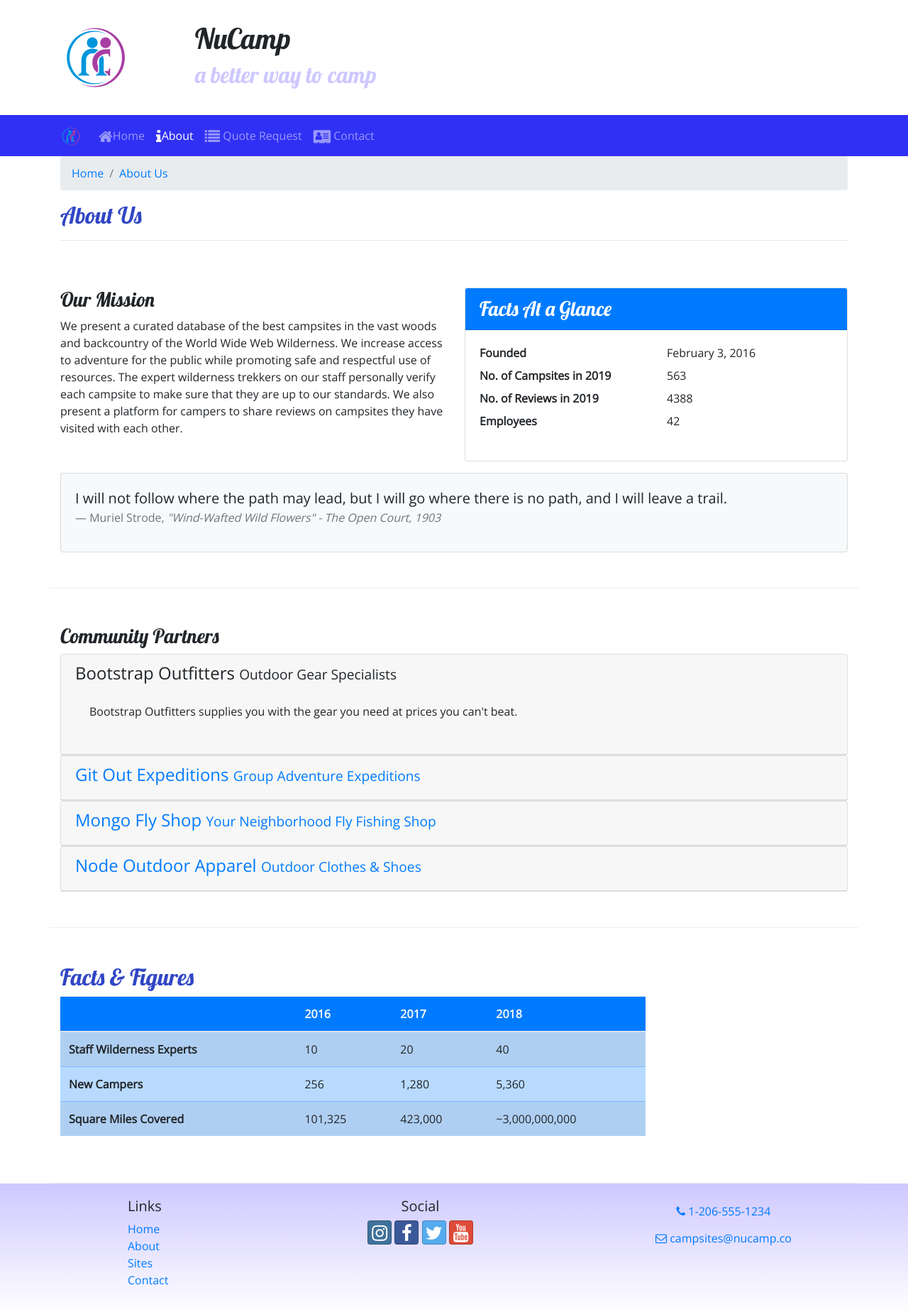
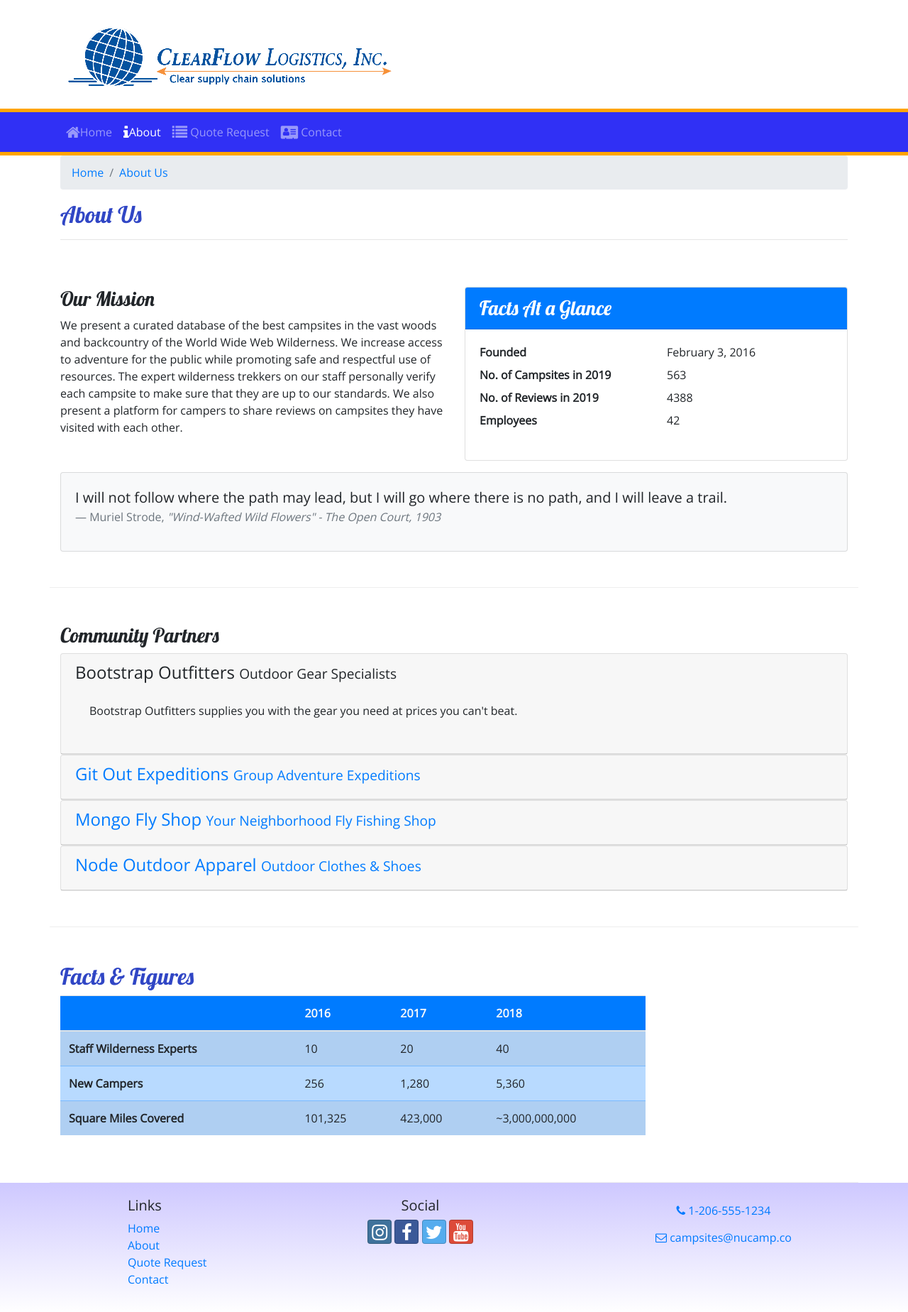
Before and after one commit to roland5432/ClearflowSite, a website: page aboutus.html in a window 1280 px wide. Shown: the whole page at 71% size. Drawn offline with nearby package versions, Linux system fonts and the light colour scheme.

Commit message:
fixed some heading

```diff
--- a/aboutus.html
+++ b/aboutus.html
@@ -20,29 +20,20 @@
     <header class="jumbotron jumbotron-fluid">
         <div class="container">
             <div class="row">
-                <div class="col-4 col-sm-3 col-md-2 align-self-center">
-                    <a href="index.html"><img src="images/img/logo.png" class="img-fluid" /></a>
+                <div class="col-3">
+                    <img src="images/img/CF_Logo.png" />
                  </div>
-                <div class="col">
-                    <h1>NuCamp</h1>
-                    <h2>a better way to camp</h2>
-                </div>
             </div>
         </div>
     </header>
 
     <nav class="navbar navbar-expand-sm navbar-dark sticky-top">
         <div class="container">
-            <a class="navbar-brand" href="index.html"><img src="images/img/logo.png" height="30" width="30" /></a>
-            <button class="navbar-toggler" type="button" data-toggle="collapse" data-target="#nucampNavbar">
-                <span class="navbar-toggler-icon"></span>
-            </button>
-
             <div class="collapse navbar-collapse" id="nucampNavbar">
                 <ul class="navbar-nav">
                     <li class="nav-item"><a class="nav-link" href="index.html"><i class="fa fa-home fa-lg"></i>Home</a></li>
                     <li class="nav-item active"><a class="nav-link" href="aboutus.html"><i class="fa fa-info fa-lg"></i>About</a></li>
-                    <li class="nav-item"><a class="nav-link" href="#"><i class="fa fa-list fa-lg"></i> Quote Request</a></li>
+                    <li class="nav-item"><a class="nav-link" href="quoterequest.html"><i class="fa fa-list fa-lg"></i> Quote Request</a></li>
                     <li class="nav-item"><a class="nav-link" href="contactus.html"><i class="fa fa-address-card fa-lg"></i> Contact</a></li>
                 </ul>
             </div>
@@ -198,7 +189,7 @@
                     <ul class="list-unstyled">
                         <li><a href="index.html">Home</a></li>
                         <li><a href="aboutus.html">About</a></li>
-                        <li><a href="#">Sites</a></li>
+                        <li><a href="quoterequest.html">Quote Request</a></li>
                         <li><a href="contactus.html">Contact</a></li>
                     </ul>
                 </div>
--- a/css/styles.css
+++ b/css/styles.css
@@ -32,6 +32,9 @@ header h2 {
 }
 .navbar {
     background-color: rgb(48, 48, 245);
+    border-width: 5px 0px;
+    border-color: orange;
+    border-style: solid;
 }
 
 .tab-content {
```
Also changed, not shown: contactus.html (+5 -6 lines), index.html (+2 -3 lines), quoterequest.html (+6 -6 lines), 1 other file.
